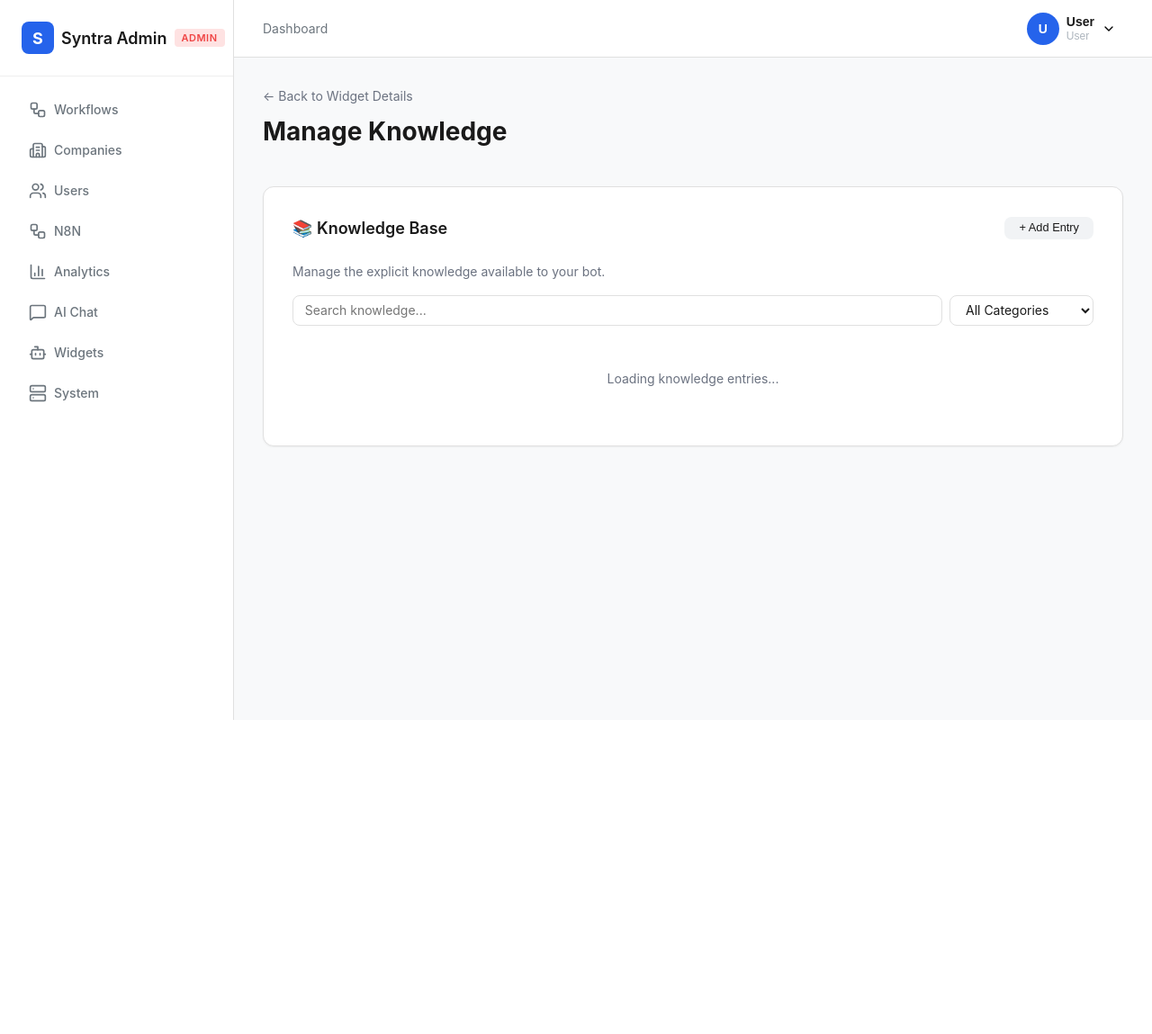
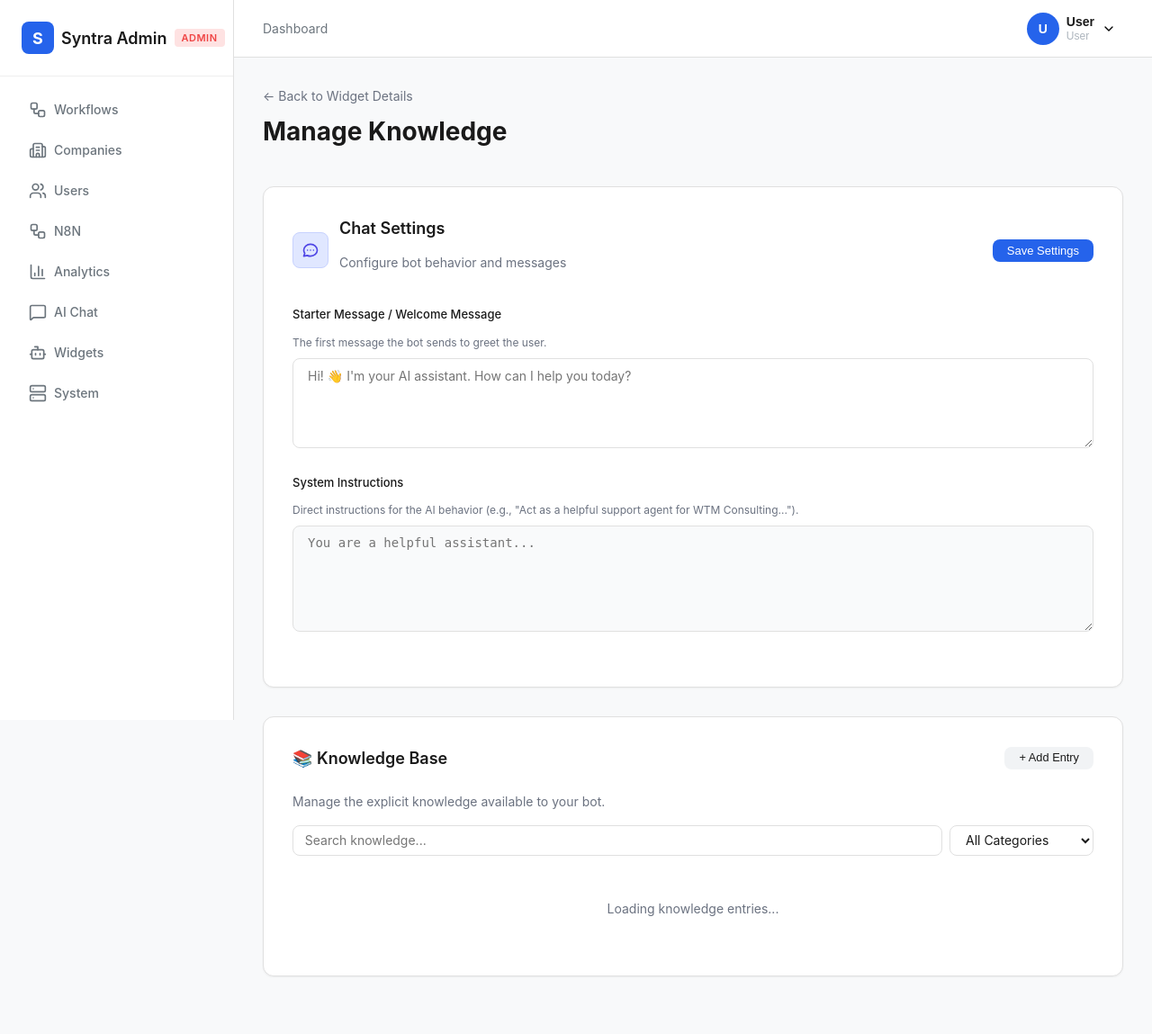
Before and after one commit to vallit-tv/Syntra, a Flask app: template templates/admin/widget_customize.html in a window 1280 px wide. Shown: the whole page at 90% size. Before the commit the page ends 800 px from the top, so only its background shows below. Run offline with Flask 3, Linux system fonts and the light colour scheme; the template is opened without the code that fills it, so the values that code supplies are empty.

Commit message:
feat: restore chat settings (welcome message, instructions) to admin UI

```diff
--- a/templates/admin/widget_customize.html
+++ b/templates/admin/widget_customize.html
@@ -17,6 +17,50 @@
 
 <div style="max-width: 1000px; margin: 0 auto;">
     <!-- Customization UI removed per user request (code-based configuration preferred) -->
+
+    <!-- Chat Settings Card -->
+    <div class="dashboard-card" style="margin-bottom: 2rem;">
+        <div class="card-header" style="display: flex; justify-content: space-between; align-items: center;">
+            <div style="display: flex; align-items: center; gap: 0.75rem;">
+                <div
+                    style="width: 2.5rem; height: 2.5rem; border-radius: 0.5rem; background: #e0e7ff; display: flex; align-items: center; justify-content: center; border: 1px solid #c7d2fe;">
+                    <svg style="width: 1.25rem; height: 1.25rem; color: #4f46e5;" fill="none" viewBox="0 0 24 24"
+                        stroke="currentColor">
+                        <path stroke-linecap="round" stroke-linejoin="round" stroke-width="2"
+                            d="M8 12h.01M12 12h.01M16 12h.01M21 12c0 4.418-4.03 8-9 8a9.863 9.863 0 01-4.255-.949L3 20l1.395-3.72C3.512 15.042 3 13.574 3 12c0-4.418 4.03-8 9-8s9 3.582 9 8z" />
+                    </svg>
+                </div>
+                <div>
+                    <h2 class="card-title">Chat Settings</h2>
+                    <p style="font-size: 0.875rem; color: #6b7280;">Configure bot behavior and messages</p>
+                </div>
+            </div>
+            <button onclick="saveChatSettings()" class="btn btn-sm btn-primary">
+                Save Settings
+            </button>
+        </div>
+
+        <div class="card-body">
+            <!-- Welcome Message -->
+            <div class="form-group" style="margin-bottom: 1.5rem;">
+                <label class="form-label">Starter Message / Welcome Message</label>
+                <p style="font-size: 0.75rem; color: #6b7280; margin-bottom: 0.5rem;">The first message the bot sends to
+                    greet the user.</p>
+                <textarea id="welcome_message" rows="2" class="form-textarea"
+                    placeholder="Hi! 👋 I'm your AI assistant. How can I help you today?"></textarea>
+            </div>
+
+            <!-- System Instructions -->
+            <div class="form-group">
+                <label class="form-label">System Instructions</label>
+                <p style="font-size: 0.75rem; color: #6b7280; margin-bottom: 0.5rem;">Direct instructions for the AI
+                    behavior (e.g., "Act as a helpful support agent for WTM Consulting...").</p>
+                <textarea id="system_instructions" rows="6" class="form-textarea"
+                    style="font-family: monospace; font-size: 0.875rem; background: #f9fafb;"
+                    placeholder="You are a helpful assistant..."></textarea>
+            </div>
+        </div>
+    </div>
 
     <!-- Knowledge Base Manager Card -->
     <div class="dashboard-card">
@@ -268,7 +312,65 @@
         }
     }
 
+    // Chat Settings Management
+    async function loadChatSettings() {
+        try {
+            const response = await fetch(`/api/admin/companies/{{ company.id }}/widget-settings`);
+            const data = await response.json();
+
+            if (data.settings) {
+                document.getElementById('welcome_message').value = data.settings.welcome_message || '';
+                document.getElementById('system_instructions').value = data.settings.system_instructions || '';
+            }
+        } catch (error) {
+            console.error('Error loading chat settings:', error);
+        }
+    }
+
+    async function saveChatSettings() {
+        const welcomeMessage = document.getElementById('welcome_message').value;
+        const systemInstructions = document.getElementById('system_instructions').value;
+
+        const btn = event.target;
+        const originalText = btn.innerHTML;
+        btn.innerHTML = 'Saving...';
+        btn.disabled = true;
+
+        try {
+            const response = await fetch(`/api/admin/companies/{{ company.id }}/widget-settings`, {
+                method: 'POST',
+                headers: { 'Content-Type': 'application/json' },
+                body: JSON.stringify({
+                    settings: {
+                        welcome_message: welcomeMessage,
+                        system_instructions: systemInstructions
+                    }
+                })
+            });
+
+            const data = await response.json();
+
+            if (data.success) {
+                btn.innerHTML = 'Saved!';
+                setTimeout(() => {
+                    btn.innerHTML = originalText;
+                    btn.disabled = false;
+                }, 2000);
+            } else {
+                alert('Error saving settings: ' + (data.error || 'Unknown error'));
+                btn.innerHTML = originalText;
+                btn.disabled = false;
+            }
+        } catch (error) {
+            console.error('Error saving chat settings:', error);
+            alert('Error saving settings');
+            btn.innerHTML = originalText;
+            btn.disabled = false;
+        }
+    }
+
     // Initial Load
     loadKnowledge();
+    loadChatSettings();
 </script>
 {% endblock %}
```
